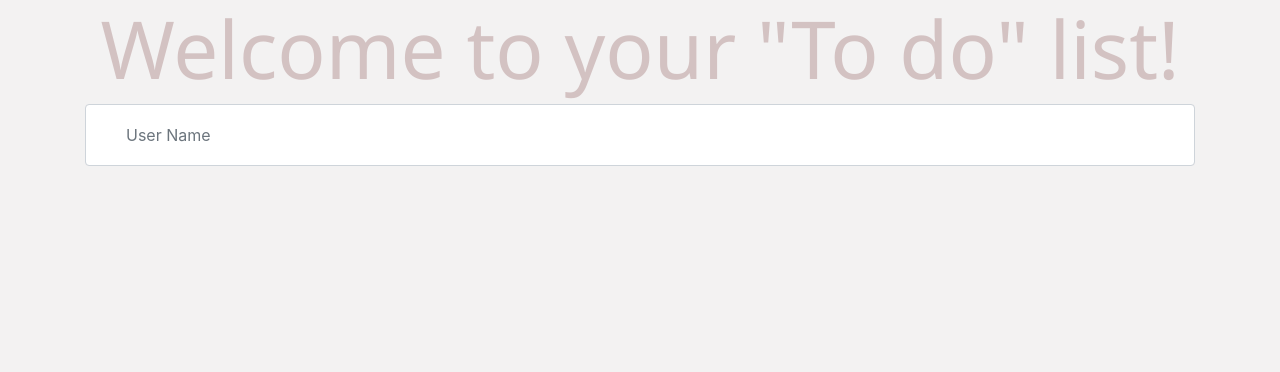
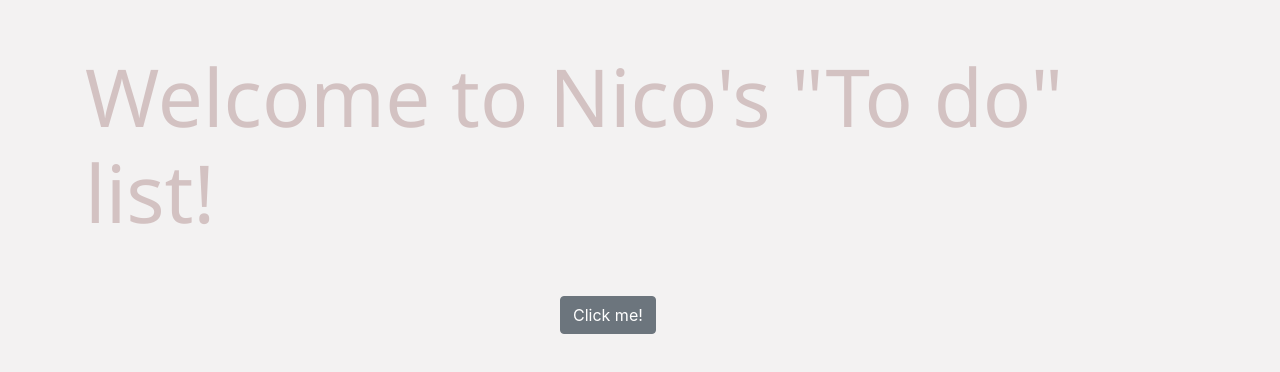
Before and after one commit to NicolasArayaB/react-todo-list, a React (Create React App) app in the folder todo-list/: page / in a window 1280 px wide. Shown: the top 372 px of the page. Built offline with nearby package versions, Linux system fonts and the light colour scheme.

Commit message:
welcome page and save btn

```diff
--- a/todo-list/src/App.css
+++ b/todo-list/src/App.css
@@ -6,15 +6,26 @@ body {
 
 h1 {
     color: rgb(211, 194, 194);
-    text-align: center;
     font-size: 5rem !important;
     font-family: 'Segoe UI', Tahoma, Geneva, Verdana, sans-serif;
     font-weight: lighter !important;
 }
 
+a {
+    color: transparent !important;
+}
+
 input {
     padding-left: 40px !important;
     height: calc(3em + .75rem + 2px) !important;
+}
+
+span {
+    color: rgb(216, 187, 187);
+}
+
+span:hover {
+    color: rgb(199, 156, 156);
 }
 
 .form-control:focus{
@@ -37,22 +48,6 @@ input {
     padding-left: 0px !important;
 }
 
-span {
-    color: rgb(216, 187, 187);
-}
-
-span:hover {
-    color: rgb(199, 156, 156);
-}
-
-.remove-btn {
-    margin-top: 10px;
-}
-
-.deleteAll {
-    margin-top: 10px;
-}
-
 .decor1 {
     margin: auto;
     width: 99%;
--- a/todo-list/src/App.js
+++ b/todo-list/src/App.js
@@ -1,8 +1,11 @@
+import React, { useState, useEffect } from 'react';
+import { Container, Form, Button, Row, Col } from 'react-bootstrap';
+import { Link } from 'react-router-dom';
+
+import MyList from './components/listGroup';
+
 import './App.css';
 import 'bootstrap/dist/css/bootstrap.min.css';
-import { useState, useEffect } from 'react';
-import MyList from './components/listGroup'
-import { Container, Form, Button } from 'react-bootstrap';
 
 const TodoList = () => {
     const [input, setInput] = useState('');
@@ -11,7 +14,7 @@ const TodoList = () => {
     // Add Items using Input
     const addItem = event => {
         event.preventDefault();
-        let newTaskList = [...tasksList, {label: input, done: false}]
+        let newTaskList = [...tasksList, { label: input, done: false }]
         setTasksList(() => newTaskList);
         setInput('');
         updateTaskUser()
@@ -31,24 +34,24 @@ const TodoList = () => {
     }
 
     // Create user
-    const createUser =  async()=>{
+    const createUser = async () => {
         const request = await fetch('https://assets.breatheco.de/apis/fake/todos/user/nicolas',
-        {
-            method:"POST",
-            body: JSON.stringify([]),
-            headers:{"Content-Type": "application/json"}
-        })
+            {
+                method: "POST",
+                body: JSON.stringify([]),
+                headers: { "Content-Type": "application/json" }
+            })
 
         const json = await request.json();
         const data = json;
-        console.log('New user response',data)
+        console.log('New user response', data)
     }
 
     // Fetch existing data
-    const fetchData = async() => {
+    const fetchData = async () => {
         const settings = {
-            method:"GET",
-            headers:{ "Content-Type":"application/json" }
+            method: "GET",
+            headers: { "Content-Type": "application/json" }
         }
 
         const request = await fetch(`https://assets.breatheco.de/apis/fake/todos/user/nicolas`, settings);
@@ -59,22 +62,22 @@ const TodoList = () => {
     }
 
     // Update tasksList
-    const updateTaskUser = async() => {
+    const updateTaskUser = async () => {
         const settings = {
-            method:"PUT",
+            method: "PUT",
             body: JSON.stringify(tasksList),
-            headers:{ "Content-Type": "application/json" }
+            headers: { "Content-Type": "application/json" }
         }
 
         const request = await fetch('https://assets.breatheco.de/apis/fake/todos/user/nicolas', settings);
         const json = await request.json();
         const data = json;
-        console.log("update response",data);
+        console.log("update response", data);
     }
 
     // Delete all Tasks and user
     const deleteAll = async () => {
-        const request = await fetch('https://assets.breatheco.de/apis/fake/todos/user/nicolas', {method:"DELETE"})
+        const request = await fetch('https://assets.breatheco.de/apis/fake/todos/user/nicolas', { method: "DELETE" })
         const json = await request.json();
         const data = json
         createUser()
@@ -85,18 +88,28 @@ const TodoList = () => {
     useEffect(() => {
         createUser()
         fetchData()
-     }, []);
+    }, []);
 
     return (
         <Container>
-            <h1>todos</h1>
-            <span>{JSON.stringify(tasksList)}</span>
+            <Row className="justify-content-md-center">
+                <Col md={3}>
+                    <Link to="/">
+                        <h1>todos</h1>
+                    </Link>
+                </Col>
+            </Row>
             <Form onSubmit={addItem} >
                 <input className="form-control" value={input} onInput={e => setInput(e.target.value)} type="text"
-                    placeholder="What needs to be done?" autoComplete="off" autoFocus  />
+                    placeholder="What needs to be done?" autoComplete="off" autoFocus />
             </Form>
             <MyList tasksList={tasksList} setTasksList={setTasksList} removeTask={removeTask} />
-            <Button className="deleteAll" variant="secondary" onClick={() => deleteAll()}>Remove All</Button>
+            <Row>
+                <Col>
+                    <Button className="float-left m-5" variant="secondary" onClick={() => updateTaskUser()}>Save</Button>
+                    <Button className="float-right m-5" variant="secondary" onClick={() => deleteAll()}>Remove All</Button>
+                </Col>
+            </Row>
         </Container>
     )
 }
--- a/todo-list/src/views/home.js
+++ b/todo-list/src/views/home.js
@@ -1,26 +1,20 @@
 import React from "react"
-import { Container, Row, Col, Form } from "react-bootstrap"
+import { Container, Row, Col, Button } from "react-bootstrap"
+import { Link } from 'react-router-dom';
 
 const Home = () => {
-    const mySubmit = (e) => {
-        e.preventDefault();
-        console.log(document.getElementById("userForm").textContent)
-    };
     return (
         <Container>
-            <Row>
-                <Col>
-                    <h1>Welcome to your "To do" list!</h1>
+            <Row className="justify-content-md-center">
+                <Col sm="auto mt-5">
+                    <h1>Welcome to Nico's "To do" list!</h1>
                 </Col>
             </Row>
-
-            <Row>
-                <Col>
-                    <Form>
-                        <Form.Group >
-                            <Form.Control id="userForm" className="mb-2 mr-sm-2" placeholder="User Name" onSubmit={() => mySubmit()} />
-                        </Form.Group>
-                    </Form>
+            <Row className="justify-content-md-center">
+                <Col sm={2} className="mt-5">
+                    <Link to="/list">
+                        <Button variant="secondary">Click me!</Button>
+                    </Link>
                 </Col>
             </Row>
 
```
